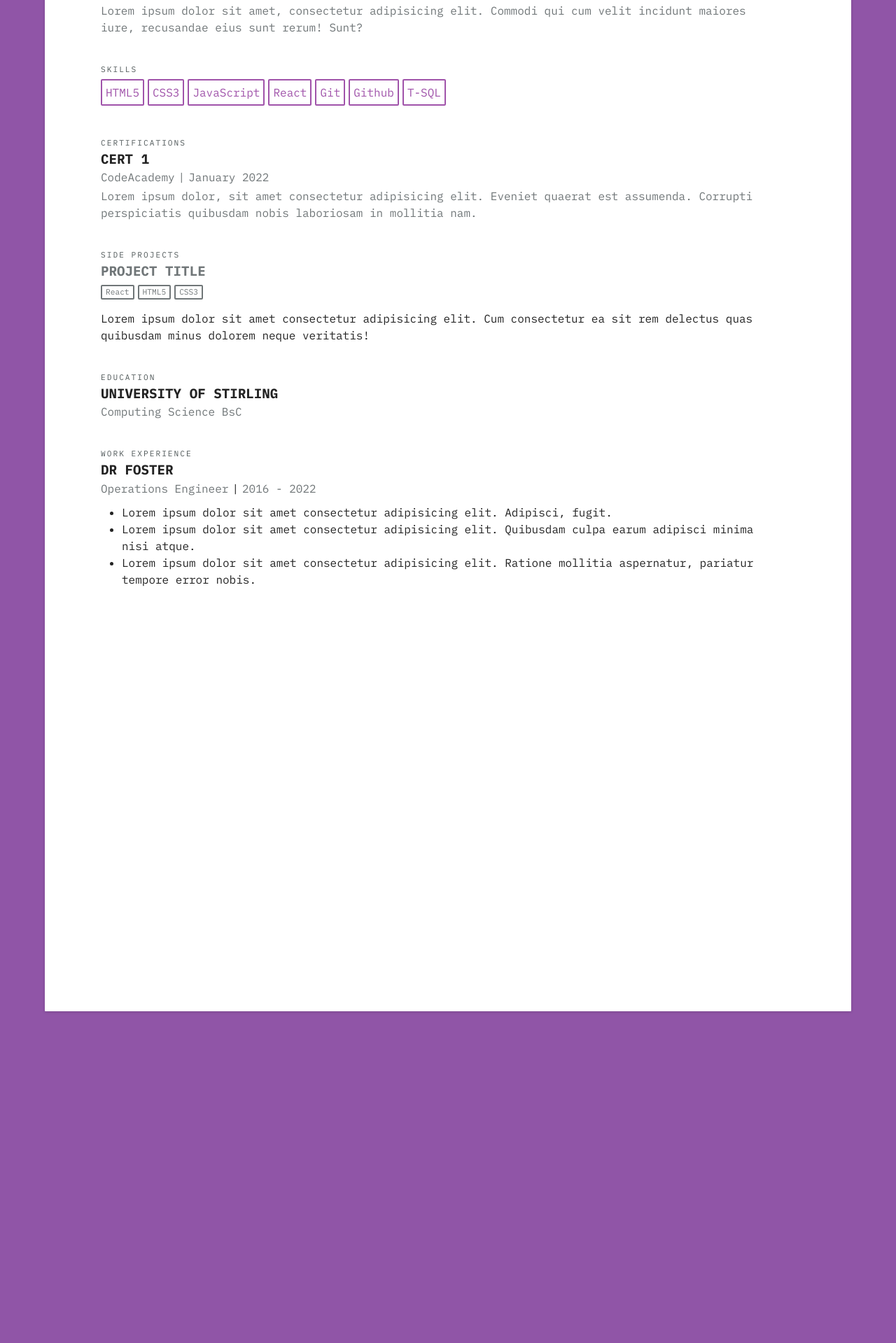
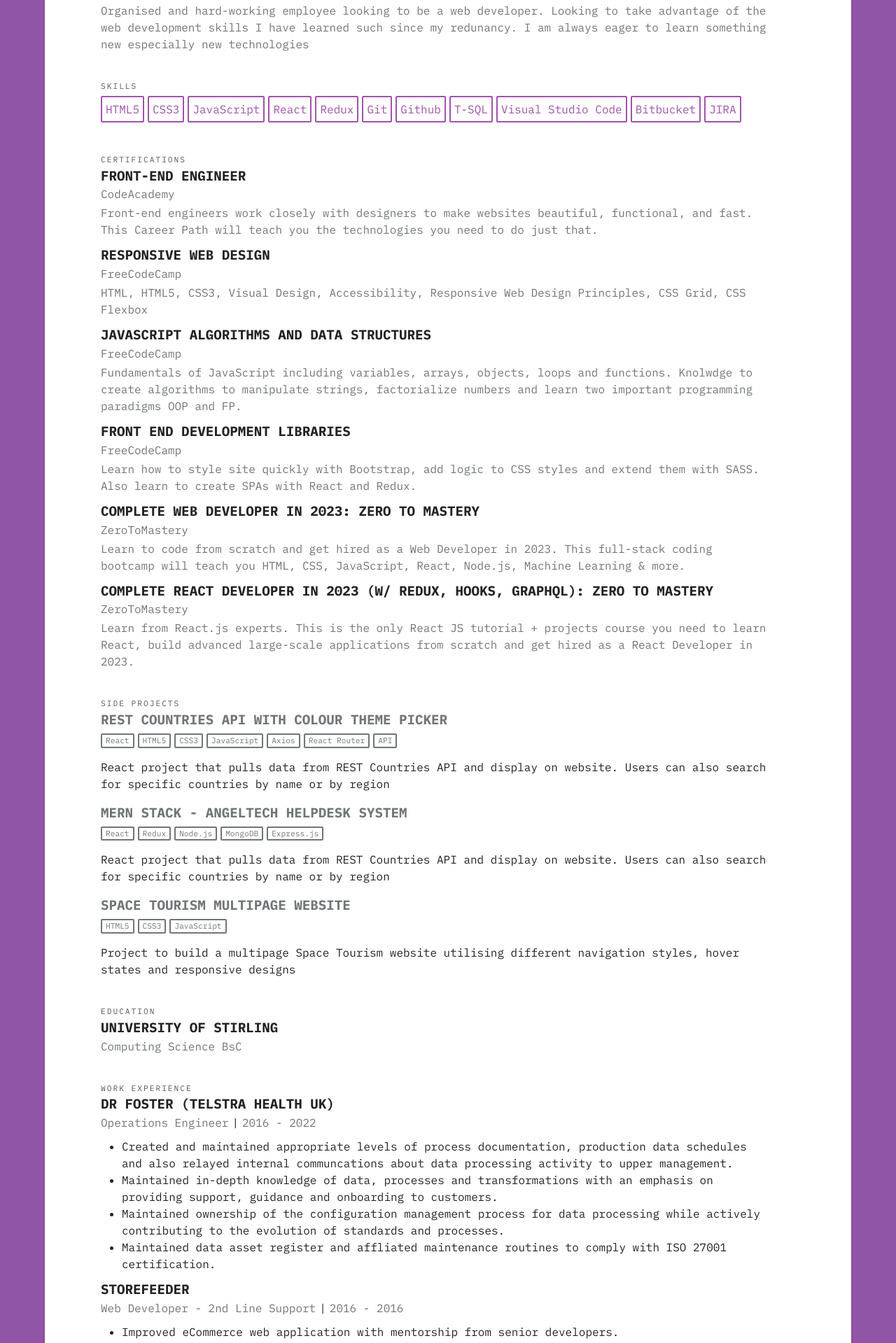
Before and after one commit to HaylzRandom/cv-online, a React (Create React App) app: page / in a window 1280 px wide. Shown: the part 240-2159 px from the top of the page at 70% size. Before the commit the page ends 1735 px from the top, so only its background shows below. Built offline with nearby package versions, Linux system fonts and the light colour scheme.

Commit message:
Added details for CV, created download button and created downloadable CV

```diff
--- a/public/index.html
+++ b/public/index.html
@@ -7,8 +7,7 @@
 		<meta name="theme-color" content="#000000" />
 		<meta
 			name="description"
-      content="Web site created using create-react-app"
-    />
+			content="Web site created using create-react-app" />
 		<link rel="apple-touch-icon" href="%PUBLIC_URL%/logo192.png" />
 		<!--
       manifest.json provides metadata used when your web app is installed on a
@@ -24,7 +23,7 @@
       work correctly both with client-side routing and a non-root public URL.
       Learn how to configure a non-root public URL by running `npm run build`.
     -->
-    <title>React App</title>
+		<title>Hayley McCafferty - Online CV</title>
 	</head>
 	<body>
 		<noscript>You need to enable JavaScript to run this app.</noscript>
--- a/src/components/Certifications.js
+++ b/src/components/Certifications.js
@@ -9,10 +9,10 @@
 			<h3>{certification.name}</h3>
 			<div className='cert__detail'>
 				<span className='cert__info'>{certification.school}</span>
-				<span className='line' aria-hidden='true'>
+				{/* <span className='line' aria-hidden='true'>
 					|
-				</span>
-				<span className='cert__info date'>{certification.date}</span>
+				</span> */}
+				{/* <span className='cert__info date'>{certification.date}</span> */}
 				<span className='cert__desc'>{certification.description}</span>
 			</div>
 		</div>
--- a/src/components/Introduction.js
+++ b/src/components/Introduction.js
@@ -32,7 +32,7 @@
 					</span>
 					<FontAwesomeIcon className='icon' icon={faLinkedin} />
 					<a
-						href={`https://linkedin.com/${linkedIn}`}
+						href={`https://linkedin.com/in/${linkedIn}`}
 						target='_blank'
 						rel='noopener'
 						className='link'>
@@ -46,10 +46,7 @@
 						{email}
 					</a>
 				</div>
-				<p className='intro__about'>
-					Lorem ipsum dolor sit amet, consectetur adipisicing elit. Commodi qui
-					cum velit incidunt maiores iure, recusandae eius sunt rerum! Sunt?
-				</p>
+				<p className='intro__about'>{about}</p>
 			</div>
 		</section>
 	);
--- a/src/cv-data.js
+++ b/src/cv-data.js
@@ -10,8 +10,10 @@
 	website: 'haylzrandom.co.uk',
 	linkedIn: 'hayleymcc',
 	github: 'haylzrandom',
+	/* about:
+		'Self-motivated frontend developer equipped with strong problem solving skills gained from completing various programming projects as part of Complete React Developer in 2023 Bootcamp and Front-End Engineer courses. Adept at working well in a team while maintaining focus in own self-development.', */
 	about:
-		'Lorem ipsum dolor sit amet consectetur adipisicing elit. Laborum nobis atque dolore nisi aliquam eos tempora voluptas doloremque sequi labore!',
+		'Organised and hard-working employee looking to be a web developer. Looking to take advantage of the web development skills I have learned such since my redunancy. I am always eager to learn something new especially new technologies',
 };
 
 const skills = [
@@ -19,28 +21,91 @@
 	'CSS3',
 	'JavaScript',
 	'React',
+	'Redux',
 	'Git',
 	'Github',
 	'T-SQL',
+	'Visual Studio Code',
+	'Bitbucket',
+	'JIRA',
 ];
 
 const certifications = [
 	{
-		name: 'Cert 1',
+		name: 'Front-End Engineer',
 		description:
-			'Lorem ipsum dolor, sit amet consectetur adipisicing elit. Eveniet quaerat est assumenda. Corrupti perspiciatis quibusdam nobis laboriosam in mollitia nam.',
+			'Front-end engineers work closely with designers to make websites beautiful, functional, and fast. This Career Path will teach you the technologies you need to do just that.',
 		school: 'CodeAcademy',
-		date: 'January 2022',
+		/* date: 'January 2022', */
+	},
+	{
+		name: 'Responsive Web Design',
+		description:
+			'HTML, HTML5, CSS3, Visual Design, Accessibility, Responsive Web Design Principles, CSS Grid, CSS Flexbox',
+		school: 'FreeCodeCamp',
+		/* date: 'January 2022', */
+	},
+	{
+		name: 'JavaScript Algorithms and Data Structures',
+		description:
+			'Fundamentals of JavaScript including variables, arrays, objects, loops and functions. Knolwdge to create algorithms to manipulate strings, factorialize numbers and learn two important programming paradigms OOP and FP.',
+		school: 'FreeCodeCamp',
+		/* date: 'January 2022', */
+	},
+	{
+		name: 'Front End Development Libraries',
+		description:
+			'Learn how to style site quickly with Bootstrap, add logic to CSS styles and extend them with SASS. Also learn to create SPAs with React and Redux.',
+		school: 'FreeCodeCamp',
+		/* date: 'January 2022', */
+	},
+	{
+		name: 'Complete Web Developer in 2023: Zero to Mastery',
+		/* description:
+			'Bootcamp style course covering topics ranging from HTML5, CSS3, JavaScript, React, Redux, Git, Node.js, Express.js and more! All the skills needed to be a Web Developer!', */
+		description:
+			'Learn to code from scratch and get hired as a Web Developer in 2023. This full-stack coding bootcamp will teach you HTML, CSS, JavaScript, React, Node.js, Machine Learning & more.',
+		school: 'ZeroToMastery',
+		/* date: 'January 2022', */
+	},
+	{
+		name: 'Complete React Developer in 2023 (w/ Redux, Hooks, GraphQL): Zero to Mastery',
+		description:
+			'Learn from React.js experts. This is the only React JS tutorial + projects course you need to learn React, build advanced large-scale applications from scratch and get hired as a React Developer in 2023.',
+		school: 'ZeroToMastery',
+		/* date: 'January 2022', */
 	},
 ];
 
 const projects = [
 	{
-		title: 'Project Title',
-		url: 'https://github.com',
-		techStack: ['React', 'HTML5', 'CSS3'],
+		title: 'REST Countries API with Colour Theme Picker',
+		url: 'https://github.com/HaylzRandom/rest-countries-api',
+		techStack: [
+			'React',
+			'HTML5',
+			'CSS3',
+			'JavaScript',
+			'Axios',
+			'React Router',
+			'API',
+		],
 		description:
-			'Lorem ipsum dolor sit amet consectetur adipisicing elit. Cum consectetur ea sit rem delectus quas quibusdam minus dolorem neque veritatis!',
+			'React project that pulls data from REST Countries API and display on website. Users can also search for specific countries by name or by region',
+	},
+	{
+		title: 'MERN Stack - Angeltech Helpdesk System',
+		url: 'https://github.com/HaylzRandom/angeltech-frontend',
+		techStack: ['React', 'Redux', 'Node.js', 'MongoDB', 'Express.js'],
+		description:
+			'React project that pulls data from REST Countries API and display on website. Users can also search for specific countries by name or by region',
+	},
+	{
+		title: 'Space Tourism Multipage Website',
+		url: 'https://github.com/HaylzRandom/space-tourism-multipage-website',
+		techStack: ['HTML5', 'CSS3', 'JavaScript'],
+		description:
+			'Project to build a multipage Space Tourism website utilising different navigation styles, hover states and responsive designs',
 	},
 ];
 
@@ -51,14 +116,38 @@
 
 const experience = [
 	{
-		company: 'Dr Foster',
+		company: 'Dr Foster (Telstra Health UK)',
 		position: 'Operations Engineer',
 		start: '2016',
 		end: '2022',
 		responsibilities: [
-			'Lorem ipsum dolor sit amet consectetur adipisicing elit. Adipisci, fugit.',
-			'Lorem ipsum dolor sit amet consectetur adipisicing elit. Quibusdam culpa earum adipisci minima nisi atque.',
-			'Lorem ipsum dolor sit amet consectetur adipisicing elit. Ratione mollitia aspernatur, pariatur tempore error nobis.',
+			'Created and maintained appropriate levels of process documentation, production data schedules and also relayed internal communcations about data processing activity to upper management.',
+			'Maintained in-depth knowledge of data, processes and transformations with an emphasis on providing support, guidance and onboarding to customers.',
+			'Maintained ownership of the configuration management process for data processing while actively contributing to the evolution of standards and processes.',
+			'Maintained data asset register and affliated maintenance routines to comply with ISO 27001 certification.',
+		],
+	},
+	{
+		company: 'StoreFeeder',
+		position: 'Web Developer - 2nd Line Support',
+		start: '2016',
+		end: '2016',
+		responsibilities: [
+			'Improved eCommerce web application with mentorship from senior developers.',
+			'Diagnosed, resolved and performed RCA on issues relating to web applications and attached database systems.',
+		],
+	},
+	{
+		company: 'Boots UK (Walgreens Boots Alliance)',
+		position: 'Technical Analyst',
+		start: '2013',
+		end: '2015',
+		responsibilities: [
+			'Developed solutions for customers using SharePoint Online 2013 platform.',
+			'Maintained company wide SharePoint Hybrid platform and provided on-call support for serious issues.',
+			'Perfomed and co-ordinated RCA with team based in India. ',
+			'Main point of contact for co-ordination of work on support and projects between Nottingham and India.',
+			'Provided mentorship for junior apprentice on the team.',
 		],
 	},
 ];
--- a/src/index.css
+++ b/src/index.css
@@ -412,6 +412,8 @@
   }
 
   .skill {
+    color: #000;
+    border-color: #000;
     margin-bottom: 0;
     font-size: 10px;
     border-width: 1px;
```
Also changed, not shown: 2 other files (tests, documents, lock files or other folders). Lines whose indentation alone changed are shown as unchanged.
